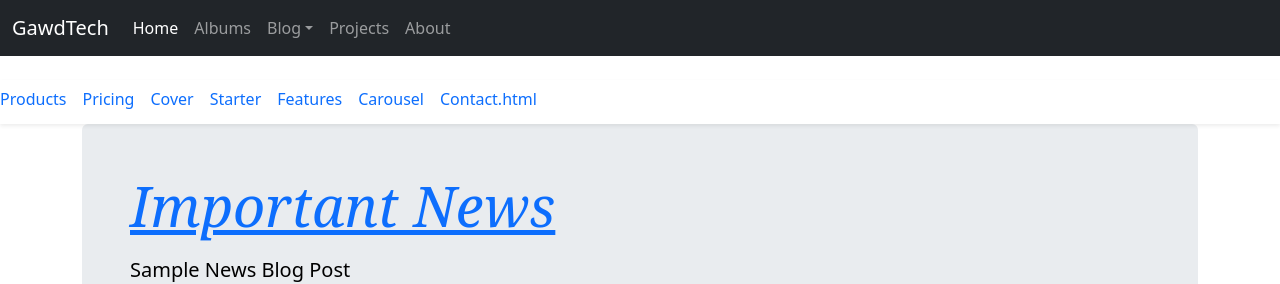
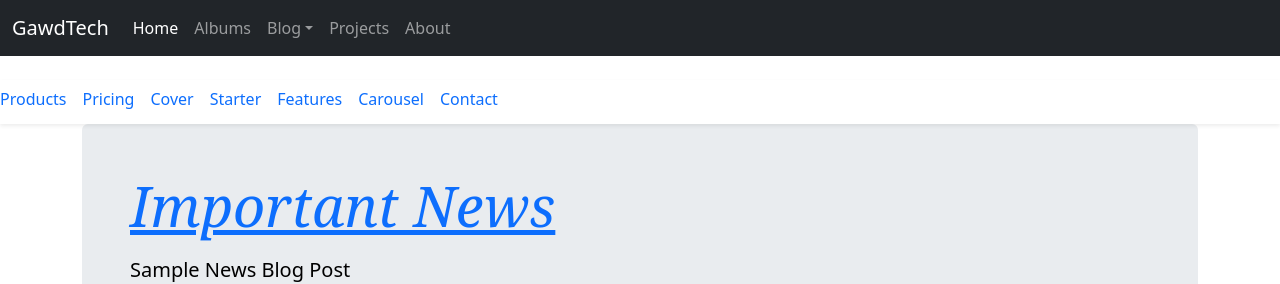
Before and after one commit to CoolV1994/Template-Bootstrap-5, a Jekyll site: the page built from index.html, in a window 1280 px wide and 900 px high. Shown: the top 284 px of the window. Built offline with Jekyll 4.4.1, drawn with Linux system fonts in a browser that asks for light colours; the list of posts is cut into pages by our own code.

Commit message:
Update header.yml

```diff
--- a/_data/header.yml
+++ b/_data/header.yml
@@ -37,5 +37,5 @@ subnavbar:
     url: /features
   - name: Carousel
     url: /carousel
-  - name: Contact.html
+  - name: Contact
     url: /contact
```
